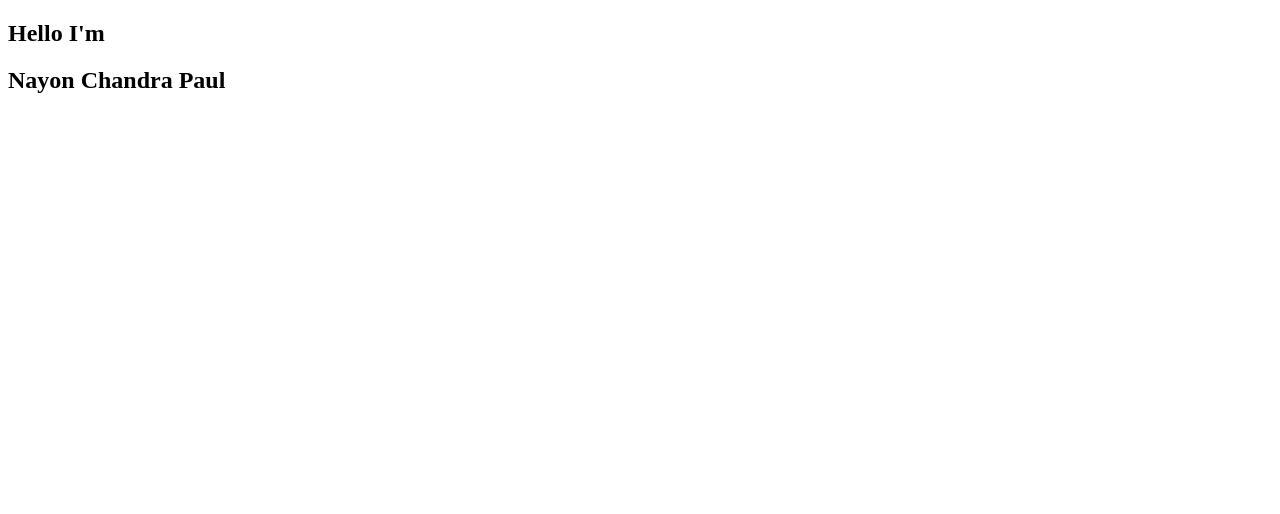
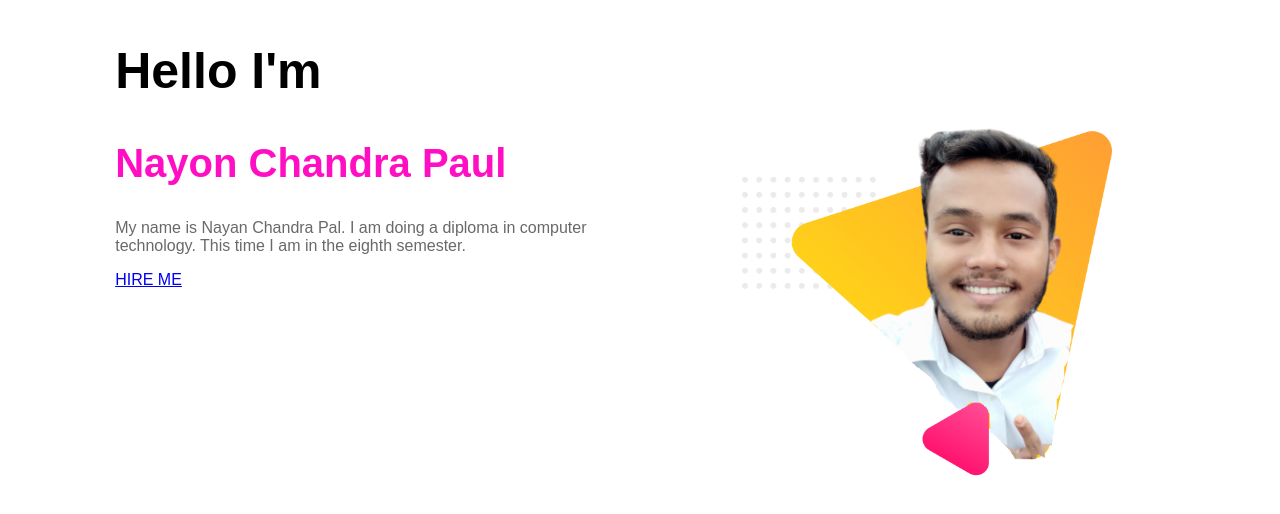
Before and after one commit to nayon/personal-portfolio, a plain HTML site: page index.html in a window 1280 px wide. Drawn offline with Linux system fonts and the light colour scheme.

Commit message:
background image ta add korte partechi na

```diff
--- a/css/style.css
+++ b/css/style.css
@@ -0,0 +1,26 @@
+body{
+    margin: 0;
+    font-family: 'Poppins', sans-serif;
+}
+h1{
+    font-size: 50px;
+}
+h2{
+    color: rgba(255, 2, 192, 0.952) ;
+    font-size: 40px;
+}
+p{
+    color: dimgray;
+}
+.banner-site{
+    width: 40%;
+    float: left;
+    margin-left: 7%;
+    padding-left: 2%;
+}
+.banner-site img{
+    width: 100%;
+}
+.first-banner{
+background-image: url(images/header-bg.png);
+}
--- a/index.html
+++ b/index.html
@@ -8,9 +8,14 @@
 </head>
 <body>
     <section class="first-banner">
-        <div class="banner-site">
+       <div class="banner-site">
             <h1>Hello I'm</h1>
             <h2>Nayon Chandra Paul</h2>
+            <p>My name is Nayan Chandra Pal. I am doing a diploma in computer technology. This time I am in the eighth semester.</p>
+            <a class="link-button" target="-blank" href="https://www.linkedin.com/in/nayon-chandra-paul-08a7001b1/">HIRE ME</a>
+        </div>
+        <div class="banner-site">
+            <img src="images/banner1.png" alt="Banner picture">
         </div>
     </section>
 </body>
```
Also changed, not shown: images/banner1.png (added), images/banner2.png (added), images/banner3.png (added).
